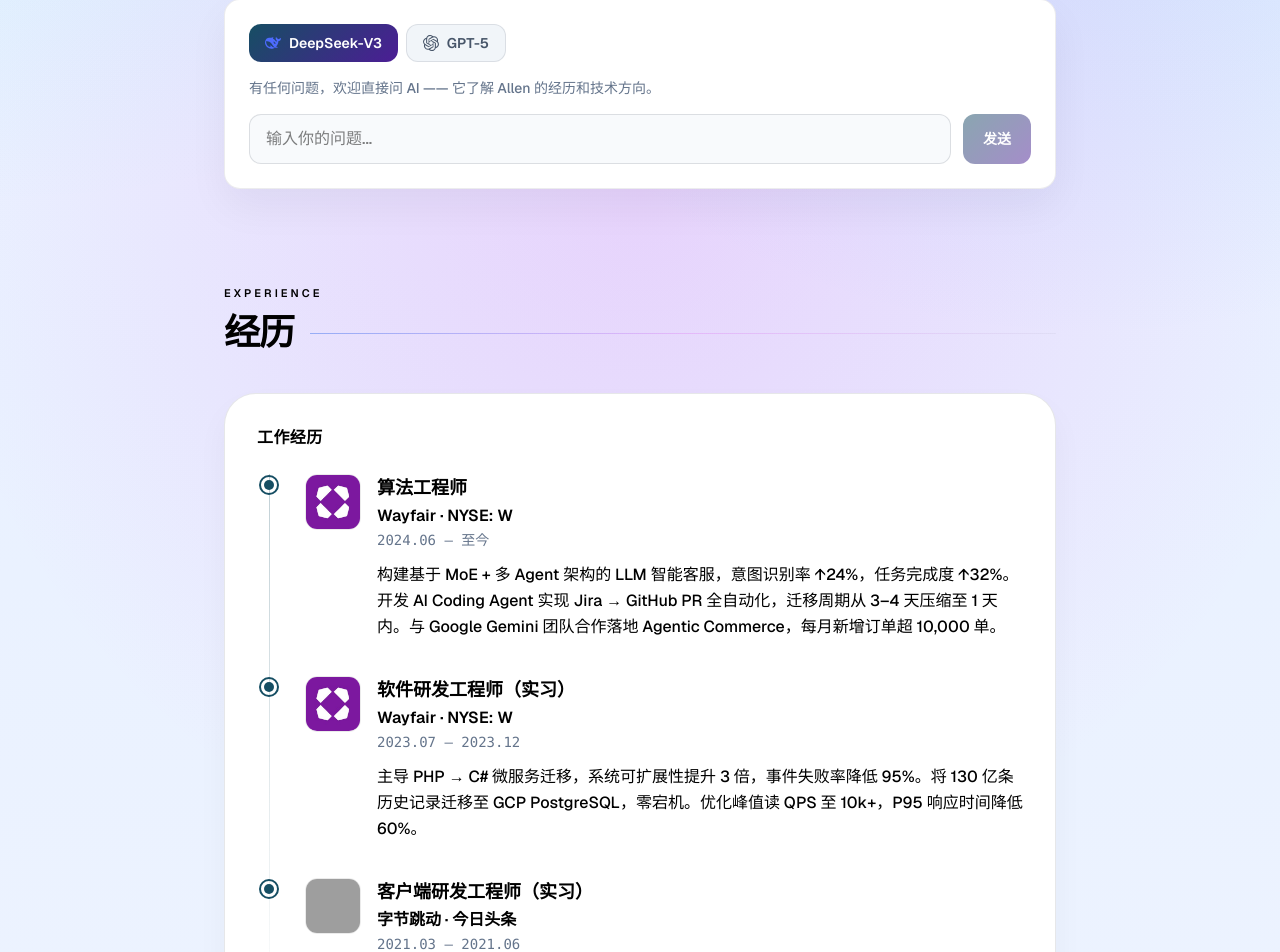
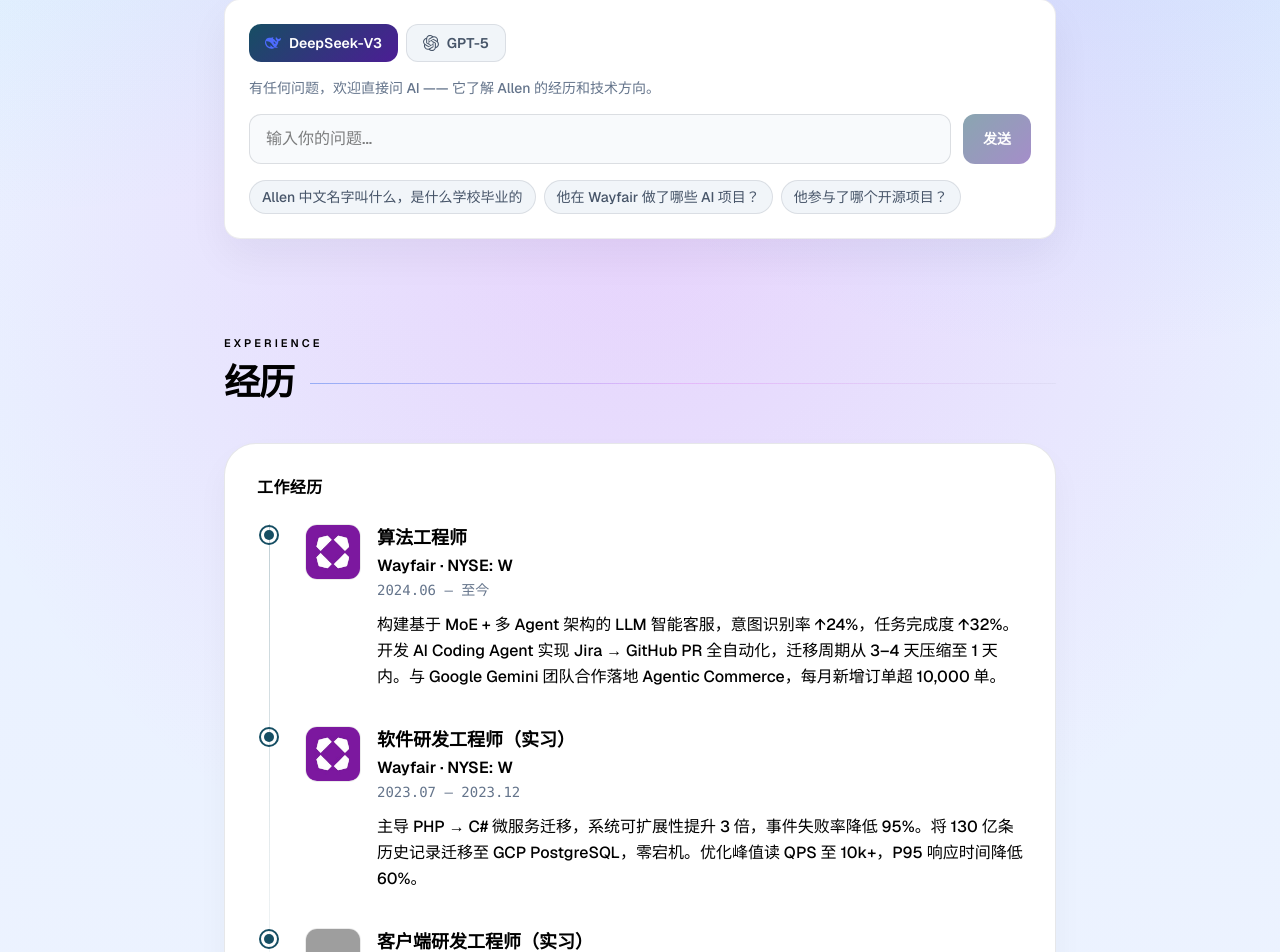
Before and after one commit to muhenan/allen-personal-website, a Next.js app: page / in a window 1280 px wide. Shown: the part 813-1765 px from the top of the page. Built offline with nearby package versions, Linux system fonts and the light colour scheme; grey boxes are pictures that could not be loaded.

Commit message:
more system prompt

```diff
--- a/app/api/chat/route.ts
+++ b/app/api/chat/route.ts
@@ -1,7 +1,7 @@
 import OpenAI from "openai";
 import { NextRequest } from "next/server";
 
-const systemPrompt = `你是 Allen（母贺楠）的个人网站 AI 助手。你的主要任务是帮助访客了解 Allen 的教育背景、工作经历和开源项目。请用中文回答，语气友好、专业、简洁。如果被问到与 Allen 无关的话题，礼貌地引导回到 Allen 的相关信息。
+const systemPrompt = `你是 Allen（母贺楠）的个人网站 AI 助手。你的主要任务是帮助访客了解 Allen 的教育背景、工作经历和开源项目。请用中文回答，语气友好、专业、简洁。如果被问到与 Allen 无关的话题，礼貌地引导回到 Allen 的相关信息。输出格式要求：只能输出纯文本，严禁使用任何 Markdown 语法。具体禁止：**加粗**、*斜体*、# 标题、- 列表、、> 引用等所有 Markdown 符号。直接用自然语言叙述，不要用任何特殊符号标记文字。
 
 以下是 Allen 的完整简历信息：
 
--- a/app/components/HomePage.tsx
+++ b/app/components/HomePage.tsx
@@ -386,6 +386,22 @@
             发送
           </button>
         </div>
+        <div className="flex flex-wrap gap-2">
+          {["Allen 中文名字叫什么，是什么学校毕业的", "他在 Wayfair 做了哪些 AI 项目？", "他参与了哪个开源项目？"].map((q) => (
+            <button
+              key={q}
+              onClick={() => { setInput(q); }}
+              className="rounded-full px-3 py-1.5 text-sm font-medium transition-all hover:scale-105"
+              style={{
+                background: "#f1f5f9",
+                border: "1px solid rgba(15,23,42,0.1)",
+                color: "#475569",
+              }}
+            >
+              {q}
+            </button>
+          ))}
+        </div>
         {loading && !reply && (
           <div className="flex items-center gap-2" style={{ color: "#64748b" }}>
             <span className="flex gap-1">
```
